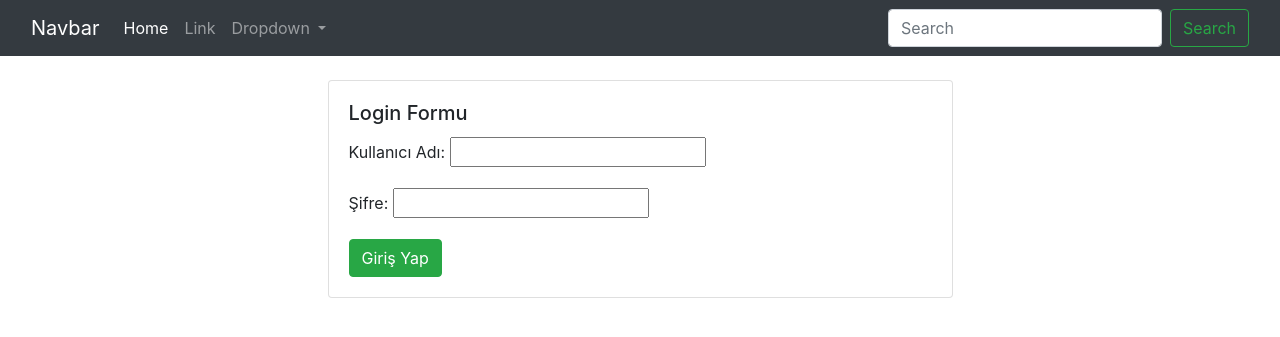
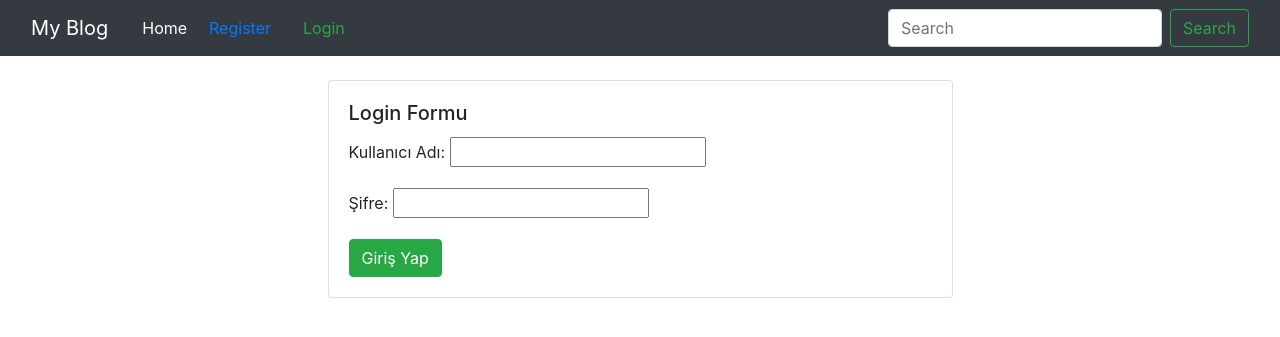
Before and after one commit to ugurhmz/django_blog_project_volkanatis, a Django app: page /login/ in a window 1280 px wide. Shown: the top 337 px of the page. Run offline with Django 3.2, Linux system fonts and the light colour scheme; some libraries are stand-ins or nearby versions.

Commit message:
RegisterForm degistirildi, index'e login,logout,register eklendi.

```diff
--- a/my_Blog/my_Blog/settings.py
+++ b/my_Blog/my_Blog/settings.py
@@ -94,7 +94,7 @@ AUTH_PASSWORD_VALIDATORS = [
 # Internationalization
 # https://docs.djangoproject.com/en/3.1/topics/i18n/
 
-LANGUAGE_CODE = 'en-us'
+LANGUAGE_CODE = 'tr'
 
 TIME_ZONE = 'UTC'
 
--- a/my_Blog/my_Blog/urls.py
+++ b/my_Blog/my_Blog/urls.py
@@ -15,7 +15,9 @@ urlpatterns = [
     path('delete/<int:id>', delete_post, name='delete'),
     path('update/<int:id>', update_post, name='update'),
     path('create/', create_post, name='create'),
-    path('login/',login_view, name='login')
+    path('login/',login_view, name='login'),
+    path('register/',register_view, name='register'),
+    path('logout/',logout_view, name='logout')
 
 
 ] + static(settings.MEDIA_URL, document_root=settings.MEDIA_ROOT)
--- a/my_Blog/templates/base.html
+++ b/my_Blog/templates/base.html
@@ -17,36 +17,45 @@
 
 <nav class="navbar navbar-expand-lg navbar-dark bg-dark">
   <div class="container-fluid">
-    <a class="navbar-brand" href="{% url 'index' %}">Navbar</a>
+    <a class="navbar-brand " href="{% url 'index' %}">My Blog </a>
     <button class="navbar-toggler" type="button" data-bs-toggle="collapse" data-bs-target="#navbarSupportedContent" aria-controls="navbarSupportedContent" aria-expanded="false" aria-label="Toggle navigation">
       <span class="navbar-toggler-icon"></span>
     </button>
     <div class="collapse navbar-collapse" id="navbarSupportedContent">
       <ul class="navbar-nav me-auto mb-2 mb-lg-0">
         <li class="nav-item">
-          <a class="nav-link active" aria-current="page" href="#">Home</a>
+          <a class="nav-link active offset-2" aria-current="page" href="{% url 'index' %}">Home</a>
         </li>
+
+      {% if not user.is_authenticated %}
         <li class="nav-item">
-          <a class="nav-link" href="#">Link</a>
+
+          <a class="nav-link text-primary ml-3" aria-current="page" href="{% url 'register' %}">Register</a>
         </li>
+
+      {% endif %}
+
+    {% if user.is_authenticated %}
+
         <li class="nav-item dropdown">
-          <a class="nav-link dropdown-toggle" href="#" id="navbarDropdown" role="button" data-bs-toggle="dropdown" aria-expanded="false">
-            Dropdown
+          <a class="nav-link dropdown-toggle offset-2" href="#" id="navbarDropdown" role="button" data-bs-toggle="dropdown" aria-expanded="false">
+            {{ user.username }}
           </a>
           <ul class="dropdown-menu" aria-labelledby="navbarDropdown">
-            <li><a class="dropdown-item" href="#">Action</a></li>
-            <li><a class="dropdown-item" href="#">Another action</a></li>
-            <li><hr class="dropdown-divider"></li>
-            <li><a class="dropdown-item" href="#">Something else here</a></li>
+            <li><a class="dropdown-item" href="{% url 'create' %}">Yazı Ekle</a></li>
+            <li><a class="dropdown-item" href="{% url 'logout' %}">Logout</a></li>
+
           </ul>
         </li>
-        <li class="nav-item">
-            {% if user.is_authenticated %}
-          <a class="nav-link text-success disabled" href="#" tabindex="-1" aria-disabled="true">
-            {{ user.username }}
+    {% else %}
+        <li class="nav-item ml-3">
+
+          <a class="nav-link text-success " href="{% url 'login' %}" tabindex="-1">
+                Login
           </a>
-            {% endif %}
-        </li>
+          </li>
+
+    {% endif %}
       </ul>
       <form class="d-flex" method="GET">
         <input class="form-control me-2" type="search" name="arama" placeholder="Search" aria-label="Search">
--- a/my_Blog/users/form.py
+++ b/my_Blog/users/form.py
@@ -1,10 +1,11 @@
 from django import forms
 from django.contrib.auth import authenticate
+from django.contrib.auth.models import User
 
 
 class LoginForm(forms.Form):
     username = forms.CharField(max_length=100,label='Kullanıcı Adı')
-    password = forms.CharField(max_length=100,label='Şifre', widget=forms.PasswordInput)#forms.PasswordInput  -> Şifre olarak görünmesi için
+    password = forms.CharField(max_length=100,label='Şifre',  widget=forms.PasswordInput)#forms.PasswordInput  -> Şifre olarak görünmesi için
 
 
     #formdan gelen bilgileri kontrol etme
@@ -19,3 +20,30 @@ class LoginForm(forms.Form):
                 raise forms.ValidationError("Kullanıcı adı ya da şifre hatalı!")
 
             return super(LoginForm,self).clean()
+
+
+
+class RegisterForm(forms.ModelForm):
+    username = forms.CharField(max_length=100, label="Kullanıcı Adı")
+    password1 = forms.CharField(max_length=100, label="Parola", widget=forms.PasswordInput)
+    password2 = forms.CharField(max_length=100, label="Parola Doğrula", widget=forms.PasswordInput)
+
+    class Meta: #bu formun hangi modeli referans olcağını belirtiyoruz
+            model = User
+            fields = [
+                'username',
+                'password1',
+                'password2'
+
+            ]
+
+
+    def clean_password2(self): #bu alanının kontrolü için
+        password1 = self.cleaned_data.get('password1')
+        password2 = self.cleaned_data.get('password2')
+
+
+        if (password1 and password2) and password1!=password2:
+            #eğer her iki alanda doldurulmuşsa ve birbirine denk değilse..
+            raise forms.ValidationError("Parolalar uyuşmuyor!")
+        return password2
--- a/my_Blog/users/views.py
+++ b/my_Blog/users/views.py
@@ -1,8 +1,9 @@
-from django.contrib.auth import authenticate, login
+from django.contrib.auth import authenticate, login, logout
 from django.shortcuts import render, redirect
-from .form import LoginForm
+from .form import LoginForm, RegisterForm
 
 
+#________________________________________ login_view() ________________________________________
 
 def login_view(request):
     form = LoginForm(request.POST or None)
@@ -23,3 +24,83 @@ def login_view(request):
     }
 
     return render(request,"users/login.html", context=context)
+
+
+#________________________________________ register_view() ________________________________________
+#
+# def register_view(request):
+#     form = UserCreationForm(request.POST or None)
+#
+#     if form.is_valid():
+#         form.save()
+#         username = form.cleaned_data.get('username')
+#         password = form.cleaned_data.get('password')
+#
+#
+#         user = authenticate(username=username, password=password)
+#         login(request,user)
+#
+#         return redirect('index')
+#
+#     else:
+#         form = UserCreationForm()
+#
+#     context = {
+#         'form':form
+#     }
+#
+#     return render(request,'users/register.html', context=context)
+
+
+def register_view(request):
+    form = RegisterForm(request.POST or None)
+    if form.is_valid():
+        user = form.save(commit=False)
+        password = form.cleaned_data.get('password1')
+        user.set_password(password)
+        user.is_staff = True #Admin paneline girmesi için..
+        user.save()
+        new_user = authenticate(username = user.username, password=password) #yeni kullanıcı oluşturuyoruz
+        login(request,new_user) #login yapıyoruz
+        return redirect('index') #ardından anasayfaya yönlendiriyoruz..
+
+    else:
+     form = RegisterForm()
+
+     context = {
+         'form':form
+     }
+
+    return render(request,'users/register.html', context=context)
+
+
+
+
+
+
+
+
+
+
+
+
+
+
+
+
+
+
+
+
+
+
+
+
+
+
+#________________________________________ logout_view() ________________________________________
+
+def logout_view(request):
+    logout(request)
+
+    return redirect('index')
```
Also changed, not shown: my_Blog/templates/users/register.html (added, +30 -0 lines), my_Blog/db.sqlite3, my_Blog/media/myimages/blog-4-500x400.jpg (added), my_Blog/media/myimages/category-2-400x150.jpg (added), my_Blog/media/myimages/instragram-side-2-150x150.jpg (added), my_Blog/media/myimages/recent-post-2-150x200.jpg (added).
